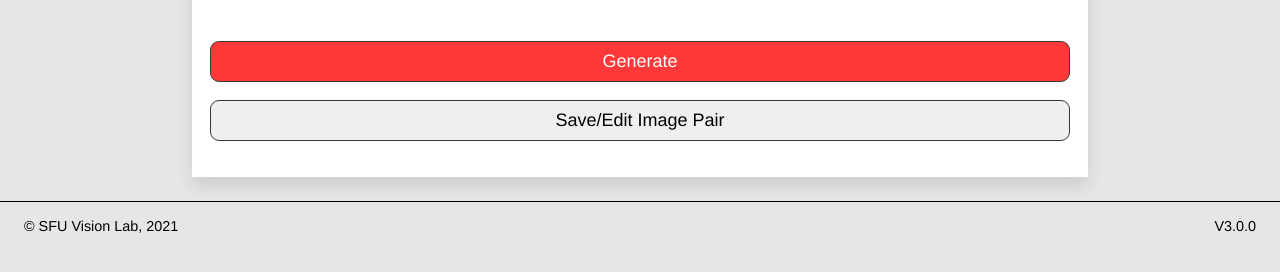
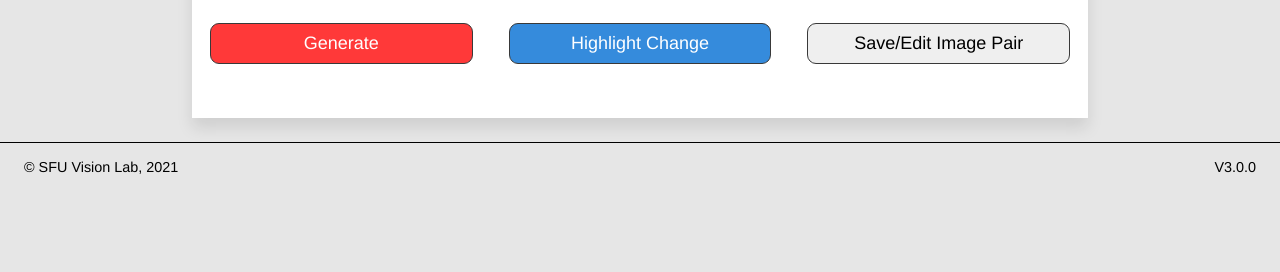
Before and after one commit to daryl-sen/stimgen.theonline.app, a Flask app: page /coblo/run/1 in a window 1280 px wide. Shown: the part 399-671 px from the top of the page. Run offline with Flask 2, Linux system fonts and the light colour scheme; a user stored in the database is signed in; tables that the repository leaves empty hold one stand-in row (values such as "Sample post").

Commit message:
mvp - v3.0.0

```diff
--- a/application/coblo/templates/coblo/coblo-run.html
+++ b/application/coblo/templates/coblo/coblo-run.html
@@ -14,7 +14,7 @@
 <main class="confined">
   <h1>Colored Blocks Generator</h1>
   <section class="bg-white shadowed padded">
-    <div class="side-by-side spacer-small">
+    <div class="side-by-side">
       <div>
         <canvas id="original"></canvas>
       </div>
@@ -22,8 +22,18 @@
         <canvas id="modified"></canvas>
       </div>
     </div>
-    <button onClick="regenerate()" class="custom button-secondary">Generate</button>
-    <button onClick="toggleElement('coord-form'); toggleElement('save-edit-button')" class="custom" id="save-edit-button">Save/Edit Image Pair</button>
+    <div class="side-by-side-flex">
+      <div>
+        <button onClick="regenerate()" class="custom button-secondary">Generate</button>
+      </div>
+      <div>
+        <button onclick="toggleHighlight()" class="custom button-primary">Highlight Change</button>
+      </div>
+      <div>
+        <button onClick="toggleElement('coord-form')" class="custom">Save/Edit Image Pair</button>
+      </div>
+    </div>
+
     <div id="coord-form" class="hidden">
       <form action="" method="GET">
         {{ form.hidden_tag() }}
@@ -116,6 +126,9 @@
     }
 
     function toggleHighlight() {
+      if (!state.changedBlock) {
+        return alert('No blocks to change, click on "Generate" first!')
+      }
       if (!state.highlightChange) {
         highlightChange(state.changedBlock, c2);
         state.highlightChange = true;
```
